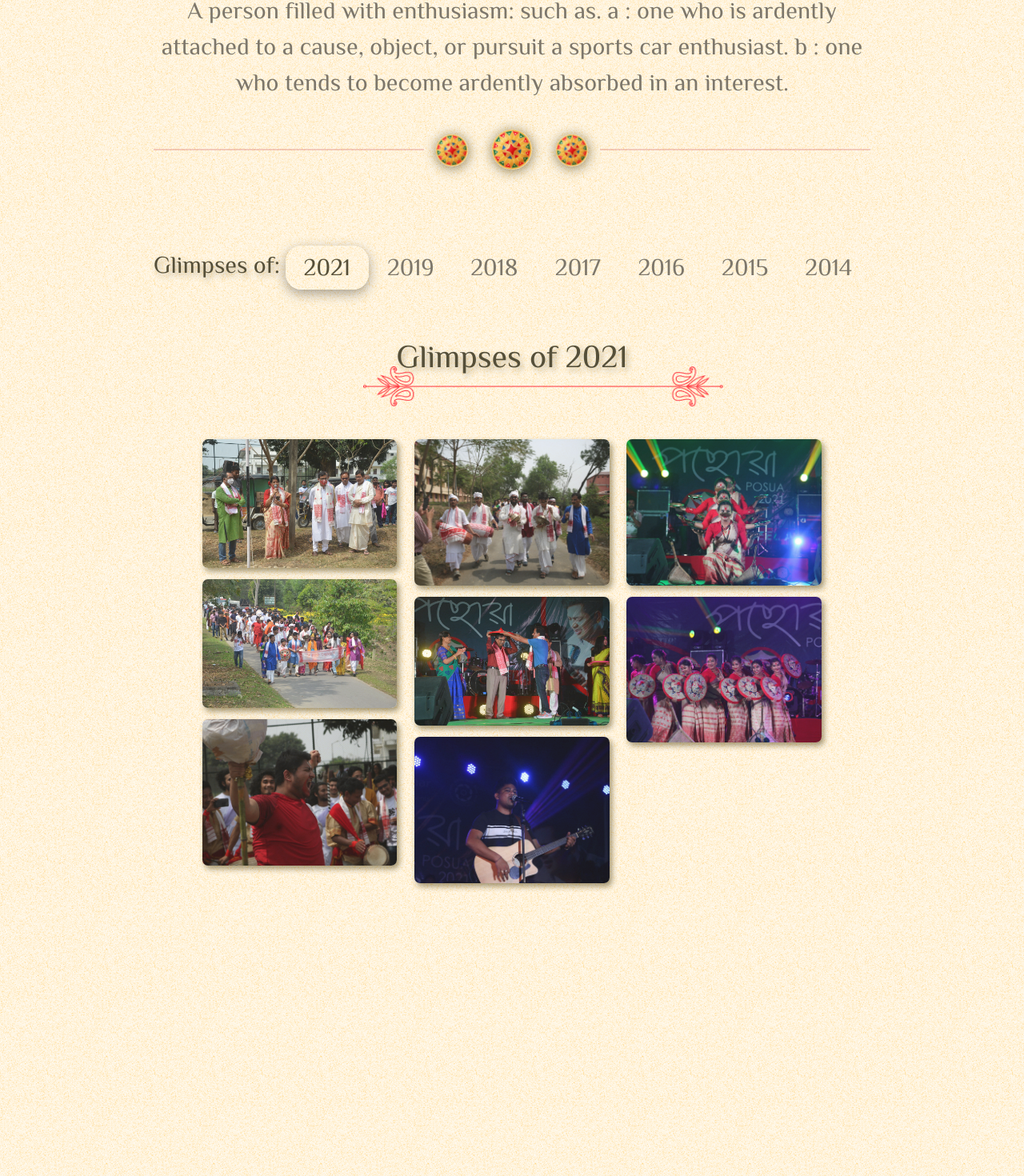
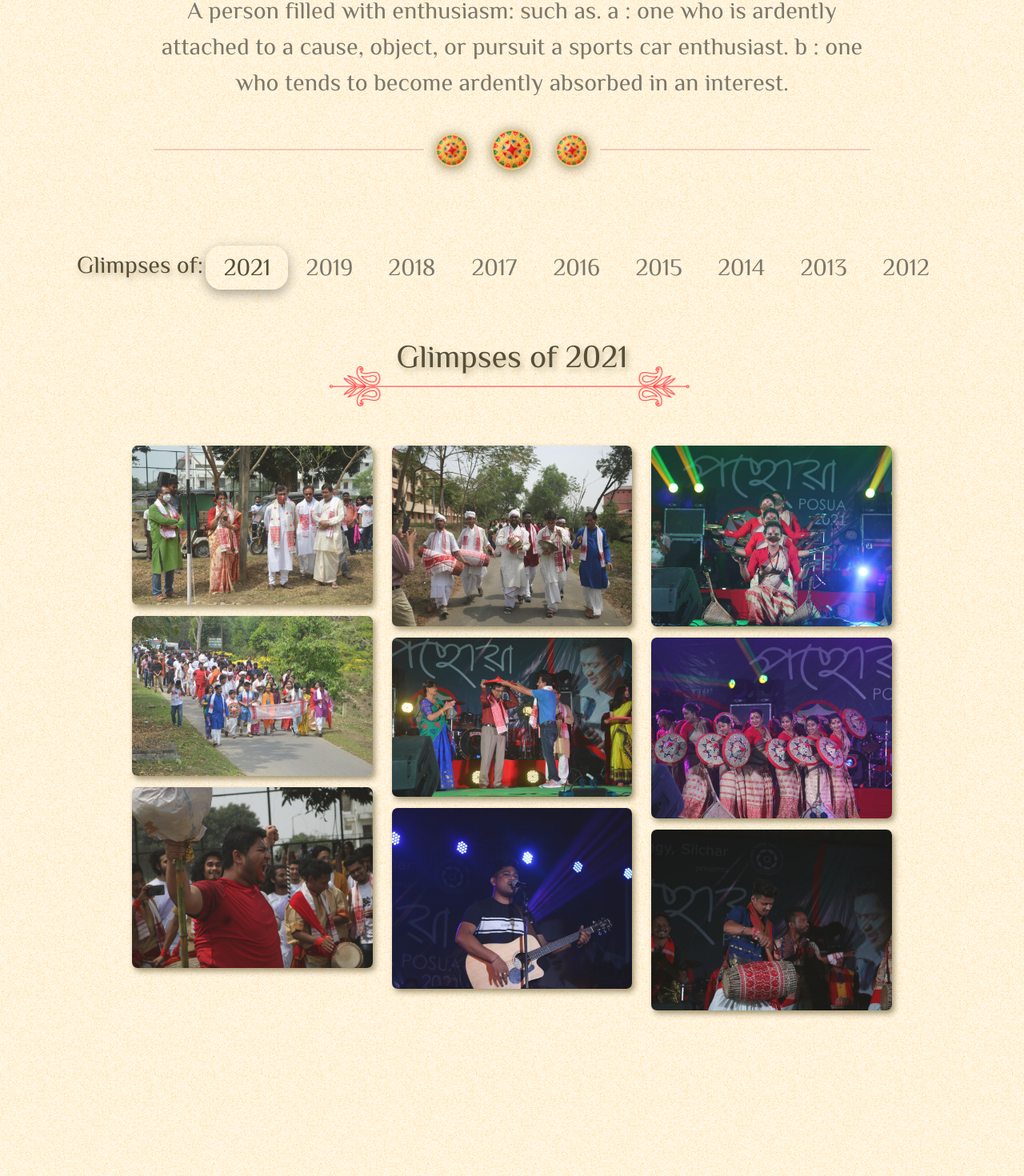
Before and after one commit to trishankusarma/Posua-Web-Site-2022, a React (Create React App) app: page /gallery in a window 1280 px wide. Shown: the part 275-1745 px from the top of the page at 80% size. Built offline with nearby package versions, Linux system fonts and the light colour scheme; the HTML template or start-up script is replaced by a standard one.

Commit message:
completed the gird of 2021

```diff
--- a/src/components/Gallery/Gallery.css
+++ b/src/components/Gallery/Gallery.css
@@ -139,7 +139,7 @@ body {
   display: flex;
   flex-direction: column;
   position: relative;
-  width: 70%;
+  width: 85%;
   height: 80vh;
   margin: 100px auto 0;
   margin-top: 0;
--- a/src/components/Gallery/GalleryContent/Tabs.js
+++ b/src/components/Gallery/GalleryContent/Tabs.js
@@ -21,7 +21,7 @@ function Tabs() {
   return (
     <div className="container1">
       <div className="bloc-tabs">
-      <h1 className="ContentHeader">Glimpses of:</h1>
+        <h1 className="ContentHeader">Glimpses of:</h1>
         <button
           className={toggleState === 1 ? "tabs active-tabs" : "tabs"}
           onClick={() => toggleTab(1)}
@@ -64,6 +64,21 @@ function Tabs() {
         >
           2014
         </button>
+
+        <button
+          className={toggleState === 7 ? "tabs active-tabs" : "tabs"}
+          onClick={() => toggleTab(8)}
+        >
+          2013
+        </button>
+
+        <button
+          className={toggleState === 7 ? "tabs active-tabs" : "tabs"}
+          onClick={() => toggleTab(9)}
+        >
+          2012
+        </button>
+
       </div>
 
       <div className="content-tabs">
@@ -123,6 +138,22 @@ function Tabs() {
           <img className="borderImage" src={borderImage} alt="" ></img>
           <Gallery2014/>
         </div>
+
+        <div
+          className={toggleState === 8 ? "content1  active-content1" : "content1"}
+        >
+          <h2 className="imageHeader" >Glimpses of {year[6]}</h2>
+          <img className="borderImage" src={borderImage} alt="" ></img>
+          <Gallery2014/>
+        </div>
+
+        <div
+          className={toggleState === 9 ? "content1  active-content1" : "content1"}
+        >
+          <h2 className="imageHeader" >Glimpses of {year[6]}</h2>
+          <img className="borderImage" src={borderImage} alt="" ></img>
+          <Gallery2014/>
+        </div>
       </div>
     </div>
   );
--- a/src/components/Gallery/GalleryContent/galleryComponents/Gallery2021.js
+++ b/src/components/Gallery/GalleryContent/galleryComponents/Gallery2021.js
@@ -7,6 +7,7 @@ import pic5 from "../../../../assets/GalleryImages/2021/p5.jpg"
 import pic6 from "../../../../assets/GalleryImages/2021/p6.jpg"
 import pic7 from "../../../../assets/GalleryImages/2021/p7.jpg"
 import pic8 from "../../../../assets/GalleryImages/2021/p8.jpg"
+import pic9 from "../../../../assets/GalleryImages/2021/p9.jpg"
 
 function Gallery2021() {
   return (
@@ -36,6 +37,9 @@ function Gallery2021() {
         <div className="imgage">
           <img src={pic8} alt="" />
         </div>
+        <div className="imgage">
+          <img src={pic9} alt="" />
+        </div>
       </div>
     </div>
   )
```
Also changed, not shown: src/assets/GalleryImages/2021/p9.jpg (added).
